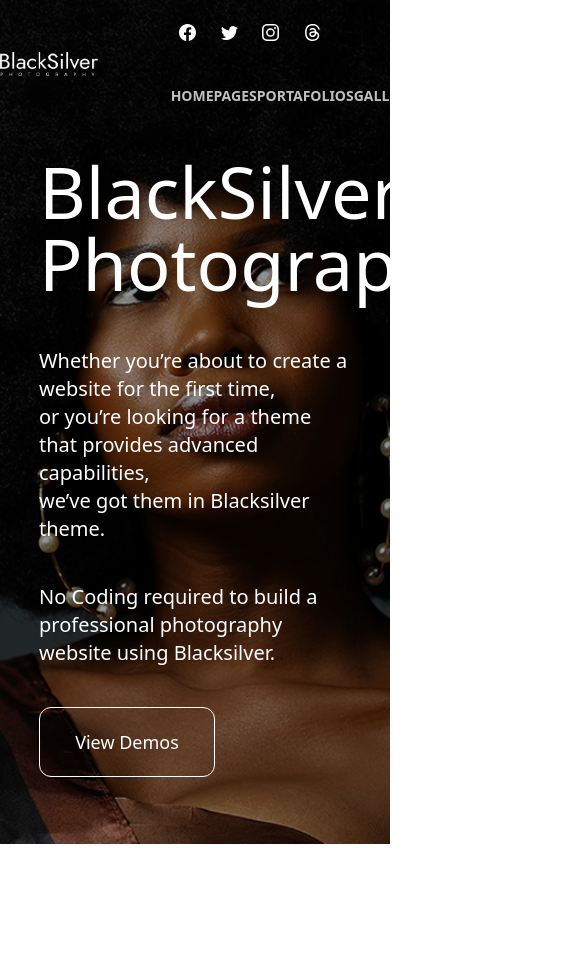
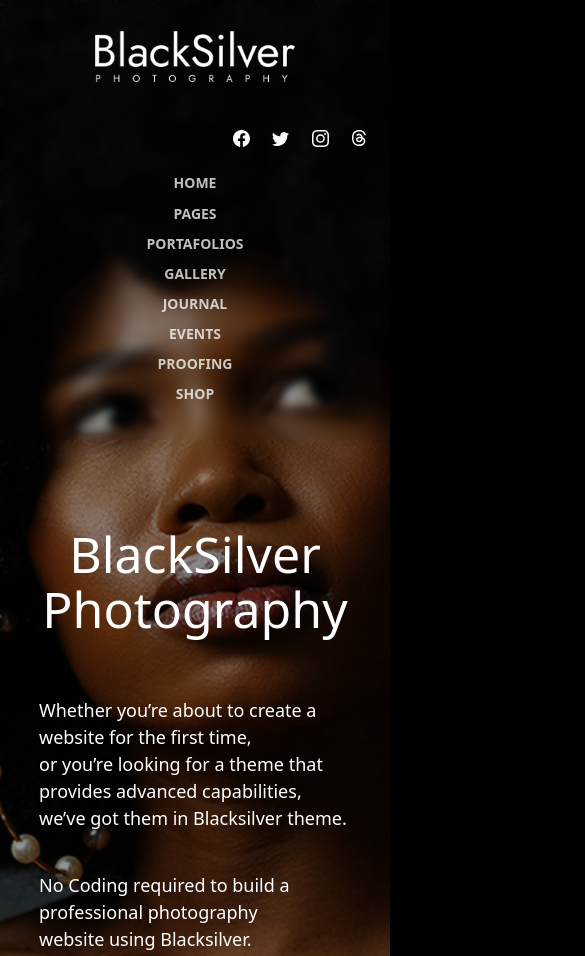
Before and after one commit to JDiegx/black-silver-photography-layout-tailwind-version, a website: page src/index.html in a window 390 px wide. Shown: the top 956 px of the page, 585 px wide, since content can reach past the window. Before the commit the page ends 844 px from the top, so only its background shows below. Drawn offline with Linux system fonts and the light colour scheme.

Commit message:
Update 03/06/2024 Finalizado con Exito Mobile Firt Desing

```diff
--- a/src/index.html
+++ b/src/index.html
@@ -6,15 +6,15 @@
     <title>BlackSilver - Photography Layout</title>
     <link rel="stylesheet" href="./output.css">
 </head>
-<body>
-    <div class="w-full h-screen bg-orange-400 bg-cover bg-center" style="background-image: url(./assets/img/background.png);">
-        <header class="w-full h-32 flex items-center justify-evenly">
-            <div class="w-80 h-full flex justify-center items-center">
-                <img src="./assets/img/logo_responsive_alt.png" alt="" class="w-52">
+<body class="bg-black">
+    <div class="w-full h-[1200px] bg-center bg-cover bg-no-repeat text-white 2xl:h-screen" style="background-image: url(./assets/img/background.png);">
+        <header class="w-full h-[440px] flex flex-col justify-evenly items-center backdrop-blur-sm sm:h-[440px] md:flex-col md:h-[250px] lg:h-[130px] lg:flex-row">
+            <div class="w-[230px] h-[60px] flex justify-center items-center">
+                <img src="./assets/img/logo_responsive_alt.png" alt="" class="w-[200px]">
             </div>
-            <div class="w-9/12 h-full">
-                <div class="w-full h-1/2 flex items-center justify-end">
-                    <ul class="w-48 h-10 flex items-center justify-evenly cursor-pointer mr-11">
+            <div class="w-full lg:w-[70%] xl:w-[70%]">
+                <div class="w-full h-[50px] flex justify-end items-center">
+                    <ul class="w-[180px] h-[40px] flex justify-evenly items-center lg:mr-[0px] xl:mr-[40px] cursor-pointer">
                         <li>
                             <svg xmlns="http://www.w3.org/2000/svg" width="17" height="17" fill="white" class="bi bi-facebook" viewBox="0 0 16 16">
                                 <path d="M16 8.049c0-4.446-3.582-8.05-8-8.05C3.58 0-.002 3.603-.002 8.05c0 4.017 2.926 7.347 6.75 7.951v-5.625h-2.03V8.05H6.75V6.275c0-2.017 1.195-3.131 3.022-3.131.876 0 1.791.157 1.791.157v1.98h-1.009c-.993 0-1.303.621-1.303 1.258v1.51h2.218l-.354 2.326H9.25V16c3.824-.604 6.75-3.934 6.75-7.951"/>
@@ -31,34 +31,31 @@
                             </svg>
                         </li>
                         <li>
-                            <svg xmlns="http://www.w3.org/2000/svg" width="17" height="17" fill="white" class="bi bi-threads" viewBox="0 0 16 16">
+                            <svg xmlns="http://www.w3.org/2000/svg" width="16" height="16" fill="currentColor" class="bi bi-threads" viewBox="0 0 16 16">
                                 <path d="M6.321 6.016c-.27-.18-1.166-.802-1.166-.802.756-1.081 1.753-1.502 3.132-1.502.975 0 1.803.327 2.394.948s.928 1.509 1.005 2.644q.492.207.905.484c1.109.745 1.719 1.86 1.719 3.137 0 2.716-2.226 5.075-6.256 5.075C4.594 16 1 13.987 1 7.994 1 2.034 4.482 0 8.044 0 9.69 0 13.55.243 15 5.036l-1.36.353C12.516 1.974 10.163 1.43 8.006 1.43c-3.565 0-5.582 2.171-5.582 6.79 0 4.143 2.254 6.343 5.63 6.343 2.777 0 4.847-1.443 4.847-3.556 0-1.438-1.208-2.127-1.27-2.127-.236 1.234-.868 3.31-3.644 3.31-1.618 0-3.013-1.118-3.013-2.582 0-2.09 1.984-2.847 3.55-2.847.586 0 1.294.04 1.663.114 0-.637-.54-1.728-1.9-1.728-1.25 0-1.566.405-1.967.868ZM8.716 8.19c-2.04 0-2.304.87-2.304 1.416 0 .878 1.043 1.168 1.6 1.168 1.02 0 2.067-.282 2.232-2.423a6.2 6.2 0 0 0-1.528-.161"/>
                             </svg>
                         </li>
                     </ul>
                 </div>
-                <div class="w-full h-1/2 flex items-center justify-end">
-                    <ul class="flex items-center justify-evenly w-9/12 h-full cursor-pointer text-sm text-white opacity-75 font-semibold">
-                        <li><a href="#">HOME</a></li>
-                        <li><a href="#">PAGES</a></li>
-                        <li><a href="#">PORTAFOLIOS</a></li>
-                        <li><a href="#">GALLERY</a></li>
-                        <li><a href="#">JOURNAL</a></li>
-                        <li><a href="#">EVENTS</a></li>
-                        <li><a href="#">PROOFING</a></li>
-                        <li><a href="#">SHOP</a></li>
+                <div class="w-full h-[250px] flex flex-col items-end sm:h-[250px] md:w-full md:h-[100px] lg:w-full lg:h-[50px] xl:w-full xl:h-[50px]">
+                    <ul class="w-full h-full flex flex-col justify-evenly items-center text-[14px] font-semibold opacity-75 cursor-pointer sm:flex-col md:flex-row lg:w-full xl:w-[70%] 2xl:w-[65%]">
+                        <li><a href="#" class="">HOME</a></li>
+                        <li><a href="#" class="">PAGES</a></li>
+                        <li><a href="#" class="">PORTAFOLIOS</a></li>
+                        <li><a href="#" class="">GALLERY</a></li>
+                        <li><a href="#" class="">JOURNAL</a></li>
+                        <li><a href="#" class="">EVENTS</a></li>
+                        <li><a href="#" class="">PROOFING</a></li>
+                        <li><a href="#" class="">SHOP</a></li>
                     </ul>
                 </div>
             </div>
         </header>
-        <section class="w-full h-4/5 flex justify-center items-center text-white">
-            <div class="w-4/5 max-h-96 flex flex-col justify-center">
-                <h1 class="text-7xl font-light mb-12">
-                    BlackSilver
-                    <br>
-                    Photography
-                </h1>
-                <p class="mb-10 text-xl font-normal">
+        <section class="w-full h-[700px] flex justify-center items-center md:h-[800px]">
+            <div class="w-[80%] h-full flex flex-col justify-center">
+                <h1 class="text-[50px] font-light text-center md:text-left md:text-[80px] lg:text-[90px]">BlackSilver</h1>
+                <h1 class="text-[50px] font-light text-center mt-[-20px] mb-[50px] md:mt-[-50px] md:text-left md:text-[80px] lg:text-[90px]">Photography</h1>
+                <p class="text-[18px] mb-[40px]">
                     Whether you’re about to create a website for the first time,
                     <br>
                     or you’re looking for a theme that provides advanced capabilities,
@@ -66,12 +63,12 @@
                     we’ve got them in Blacksilver theme.
                     <br>
                 </p>
-                <p class="mb-10 text-xl font-normal">
+                <p class="text-[18px] mb-[40px]">
                     No Coding required to build a professional photography
                     <br>
                     website using Blacksilver.
                 </p>
-                <button class="w-44 text-lg text-white rounded-xl font-medium border border-solid border-white py-5 transition-all ease-in-out duration-300 hover:bg-white hover:text-black">View Demos</button>
+                <button class="w-[170px] h-[70px] text-[18px] border-[1px] border-solid border-white rounded-[8px] transition ease-in-out duration-300 hover:bg-white hover:text-black">View Demos</button>
             </div>
         </section>
     </div>
```
Also changed, not shown: src/output.css.
